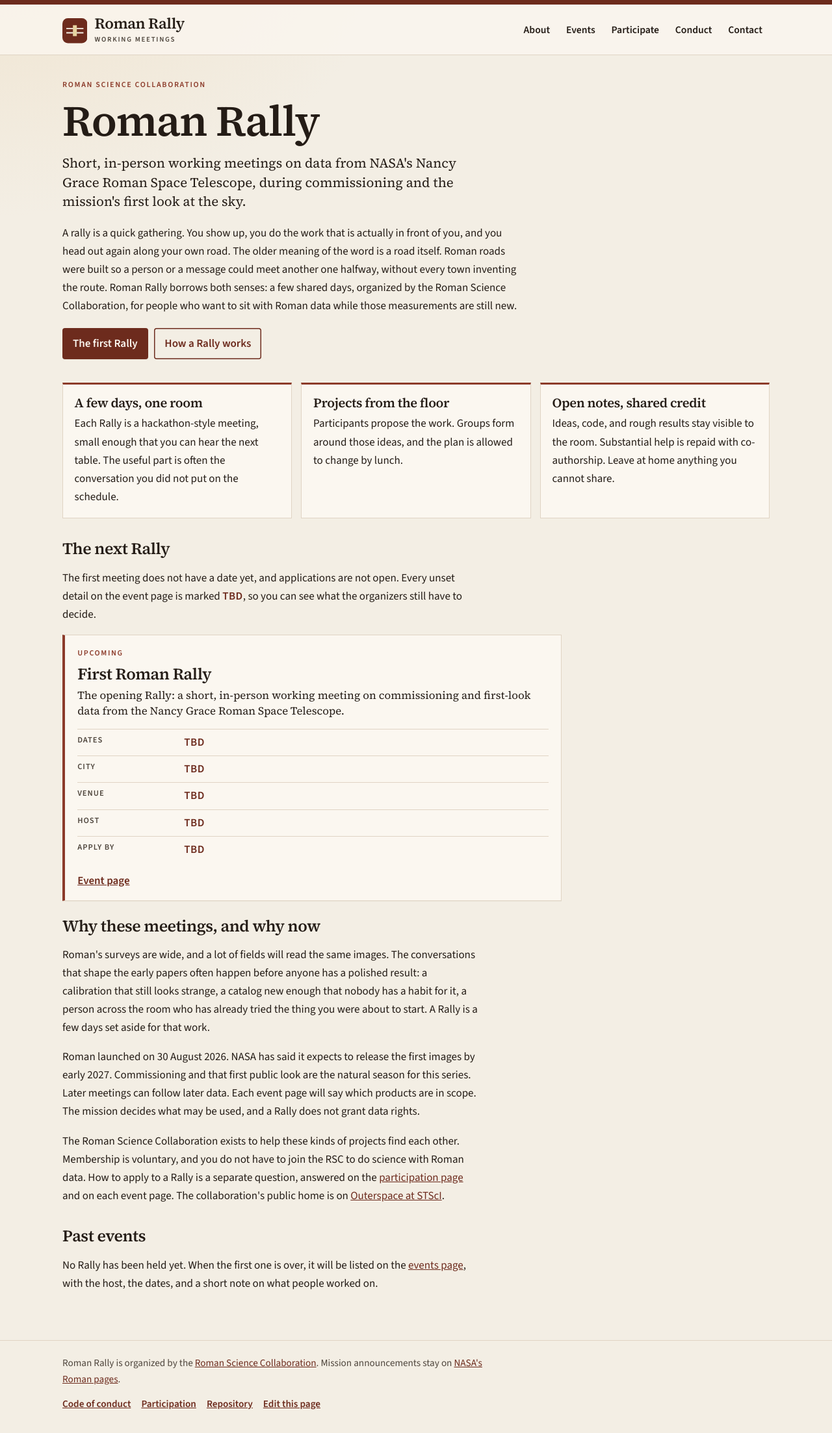
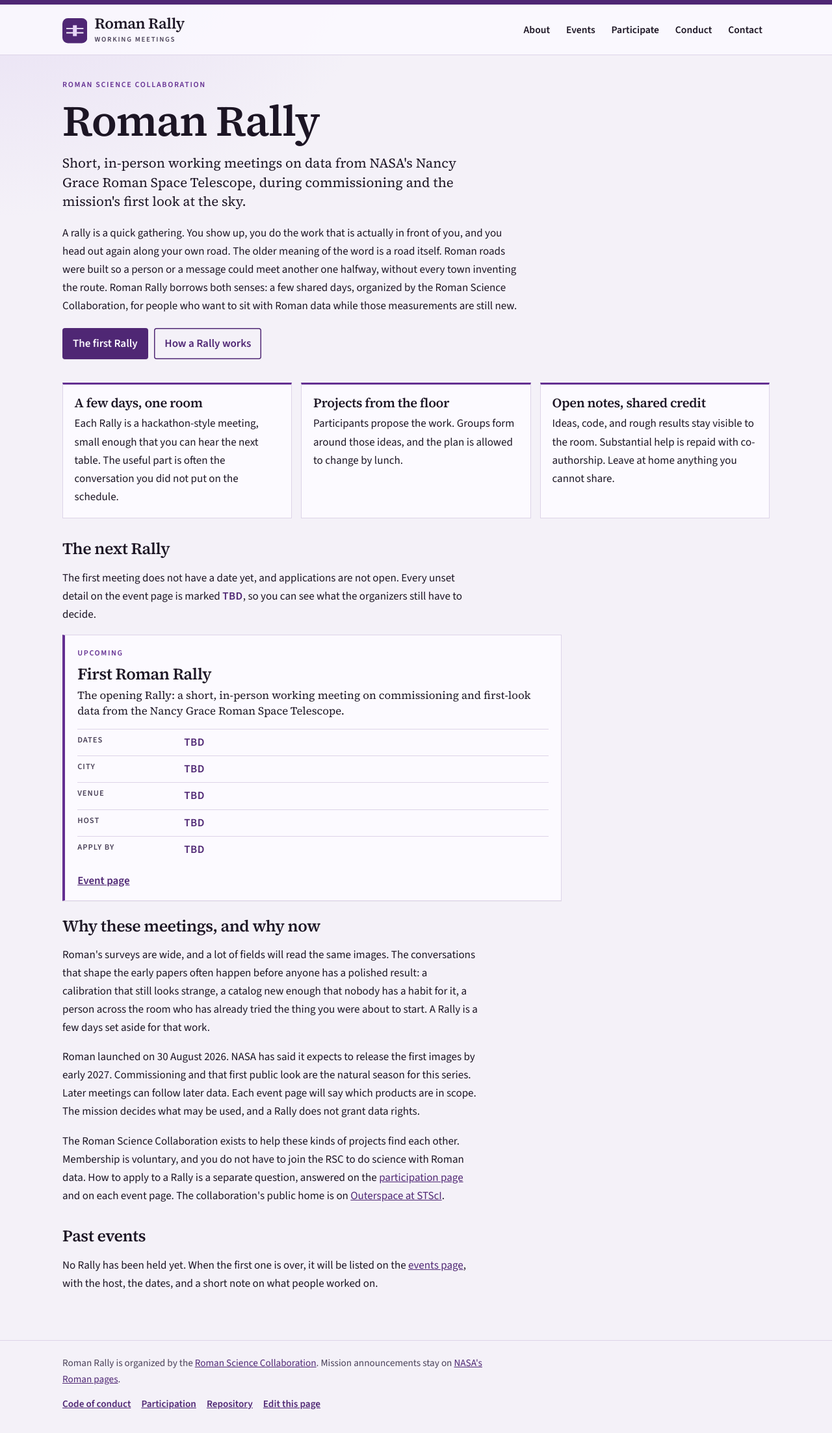
Before and after one commit to Roman-Science-Collaboration/roman-rally, a Jekyll site: the page built from index.md, in a window 1280 px wide. Shown: the whole page at 65% size. Built offline with Jekyll 4.4.1, drawn with Linux system fonts in a browser that asks for light colours.

Commit message:
Switch the site palette to a Roman violet.
The accent, background tints, buttons, links, and mark now follow the purple of the mission pages, with text contrast kept at WCAG AA. The GitHub Pages default theme is turned off so it cannot replace the stylesheet.

Co-authored-by: Jessica Lu <jlu.astro@berkeley.edu>

```diff
--- a/_config.yml
+++ b/_config.yml
@@ -23,8 +23,9 @@ kramdown:
 permalink: pretty
 timezone: Etc/UTC
 
-# No theme. Layouts in _layouts/ draw the site.
-# (A theme would replace this look the next time someone edits _config.yml.)
+# GitHub Pages defaults to jekyll-theme-primer, whose stylesheet is also
+# assets/css/style.css and would replace this site's CSS. null turns that off.
+theme: null
 
 collections:
   events:
--- a/_includes/header.html
+++ b/_includes/header.html
@@ -4,8 +4,8 @@
     <a class="brand" href="{{ '/' | relative_url }}">
       <svg class="brand-mark" viewBox="0 0 32 32" aria-hidden="true" focusable="false">
         <rect width="32" height="32" rx="7" fill="currentColor"/>
-        <path d="M5 13.25h22M5 18.75h22" stroke="#f6f1e7" stroke-width="1.5"/>
-        <rect x="13.5" y="9" width="5" height="14" fill="#e6d3a1"/>
+        <path d="M5 13.25h22M5 18.75h22" stroke="#f7f2fc" stroke-width="1.5"/>
+        <rect x="13.5" y="9" width="5" height="14" fill="#e6d4f6"/>
       </svg>
       <span class="brand-text">
         <span class="brand-name">Roman Rally</span>
--- a/_layouts/default.html
+++ b/_layouts/default.html
@@ -5,7 +5,7 @@
   <meta name="viewport" content="width=device-width, initial-scale=1">
   <title>{% if page.url == "/" %}{{ site.title }}{% else %}{{ page.title }} · {{ site.title }}{% endif %}</title>
   <meta name="description" content="{{ page.description | default: site.description | strip }}">
-  <meta name="theme-color" content="#6d2b1d">
+  <meta name="theme-color" content="#4f2774">
   <link rel="icon" href="{{ '/assets/favicon.svg' | relative_url }}" type="image/svg+xml">
   <link rel="stylesheet" href="{{ '/assets/css/style.css' | relative_url }}">
 </head>
--- a/assets/css/style.css
+++ b/assets/css/style.css
@@ -1,6 +1,7 @@
 /* Roman Rally
-   Light limestone page, terracotta accent, self-hosted Source fonts (SIL OFL).
-   The mark is a milestone on two road lines. No mission or agency logos. */
+   Light page with a violet accent in the hue of the Roman mission pages.
+   Self-hosted Source fonts (SIL OFL). The mark is a milestone on two road
+   lines. No mission or agency logos. */
 
 @font-face {
   font-family: "Source Serif 4";
@@ -44,21 +45,19 @@
 
 :root {
   color-scheme: light;
-  --bg: #f3eee4;
-  --bg-glow: #efe2cc;
-  --raised: #fbf7f0;
-  --ink: #241c16;
-  --muted: #4e453c;
-  --line: #e0d4c4;
-  --terra: #8c3b2a;
-  --terra-deep: #6d2b1d;
-  --gold: #a6843d;
-  --gold-soft: #e6d3a1;
+  --bg: #f4f1f8;
+  --bg-glow: #e4daf2;
+  --raised: #fcfaff;
+  --ink: #1c1524;
+  --muted: #4a4158;
+  --line: #ddd4e8;
+  --accent: #643092;
+  --accent-deep: #4f2774;
   --serif: "Source Serif 4", "Iowan Old Style", Palatino, Georgia, serif;
   --sans: "Source Sans 3", "Segoe UI", sans-serif;
   --measure: 40rem;
   --wrap: 68rem;
-  --shadow: 0 1px 0 rgba(36, 28, 22, 0.04);
+  --shadow: 0 1px 0 rgba(28, 21, 36, 0.05);
 }
 
 *,
@@ -81,7 +80,7 @@ body {
   font-family: var(--sans);
   font-size: 1.0625rem;
   line-height: 1.65;
-  border-top: 7px solid var(--terra-deep);
+  border-top: 7px solid var(--accent-deep);
 }
 
 img,
@@ -90,20 +89,20 @@ svg {
 }
 
 a {
-  color: var(--terra-deep);
+  color: var(--accent-deep);
 }
 
 a:hover {
-  color: var(--terra);
+  color: var(--accent);
 }
 
 :focus-visible {
-  outline: 2px solid var(--terra);
+  outline: 2px solid var(--accent);
   outline-offset: 3px;
 }
 
 ::selection {
-  background: #e7cfc4;
+  background: #e4d6f2;
 }
 
 .skip {
@@ -129,7 +128,7 @@ a:hover {
 .site-header {
   padding: 1.1rem 0 0.85rem;
   border-bottom: 1px solid var(--line);
-  background: rgba(251, 247, 240, 0.78);
+  background: rgba(252, 250, 255, 0.86);
 }
 
 .header-bar {
@@ -152,7 +151,7 @@ a:hover {
   width: 2.4rem;
   height: 2.4rem;
   flex: none;
-  color: var(--terra-deep);
+  color: var(--accent-deep);
 }
 
 .brand-name {
@@ -194,13 +193,13 @@ a:hover {
 }
 
 .site-nav a:hover {
-  background: rgba(140, 59, 42, 0.08);
-  color: var(--terra-deep);
+  background: rgba(79, 39, 116, 0.08);
+  color: var(--accent-deep);
 }
 
 .site-nav a[aria-current="page"] {
-  color: var(--terra-deep);
-  box-shadow: inset 0 -2px 0 var(--terra);
+  color: var(--accent-deep);
+  box-shadow: inset 0 -2px 0 var(--accent);
   border-radius: 0;
 }
 
@@ -220,7 +219,7 @@ main {
   font-weight: 600;
   letter-spacing: 0.14em;
   text-transform: uppercase;
-  color: var(--terra);
+  color: var(--accent);
 }
 
 h1,
@@ -284,8 +283,8 @@ h3 {
 .button {
   display: inline-block;
   padding: 0.62rem 1rem;
-  background: var(--terra-deep);
-  color: #fbf7f0;
+  background: var(--accent-deep);
+  color: #fcfaff;
   text-decoration: none;
   font-weight: 600;
   border-radius: 4px;
@@ -293,19 +292,19 @@ h3 {
 }
 
 .button:hover {
-  background: var(--terra);
+  background: var(--accent);
   color: #fff;
 }
 
 .button-ghost {
   background: transparent;
-  color: var(--terra-deep);
-  box-shadow: inset 0 0 0 1.5px var(--terra-deep);
+  color: var(--accent-deep);
+  box-shadow: inset 0 0 0 1.5px var(--accent-deep);
 }
 
 .button-ghost:hover {
-  background: rgba(140, 59, 42, 0.08);
-  color: var(--terra-deep);
+  background: rgba(79, 39, 116, 0.08);
+  color: var(--accent-deep);
 }
 
 .prose {
@@ -323,7 +322,7 @@ h3 {
 
 .prose strong,
 .tbd {
-  color: var(--terra-deep);
+  color: var(--accent-deep);
   font-weight: 600;
   letter-spacing: 0.03em;
 }
@@ -331,7 +330,7 @@ h3 {
 code {
   font-family: ui-monospace, "SFMono-Regular", Menlo, Consolas, monospace;
   font-size: 0.9em;
-  background: rgba(36, 28, 22, 0.06);
+  background: rgba(28, 21, 36, 0.06);
   padding: 0.08em 0.32em;
   border-radius: 3px;
 }
@@ -349,7 +348,7 @@ code {
   padding: 1.05rem 1.1rem 1.15rem;
   background: var(--raised);
   border: 1px solid var(--line);
-  border-top: 3px solid var(--terra);
+  border-top: 3px solid var(--accent);
 }
 
 .principles h2 {
@@ -378,7 +377,7 @@ code {
 
 .card {
   padding: 1.15rem 1.2rem 1rem;
-  border-left: 4px solid var(--terra);
+  border-left: 4px solid var(--accent);
 }
 
 .card-title {
@@ -392,7 +391,7 @@ code {
 }
 
 .card-title a:hover {
-  color: var(--terra-deep);
+  color: var(--accent-deep);
 }
 
 .card-summary {
```
Also changed, not shown: README.md, assets/favicon.svg, assets/wordmark.svg.
